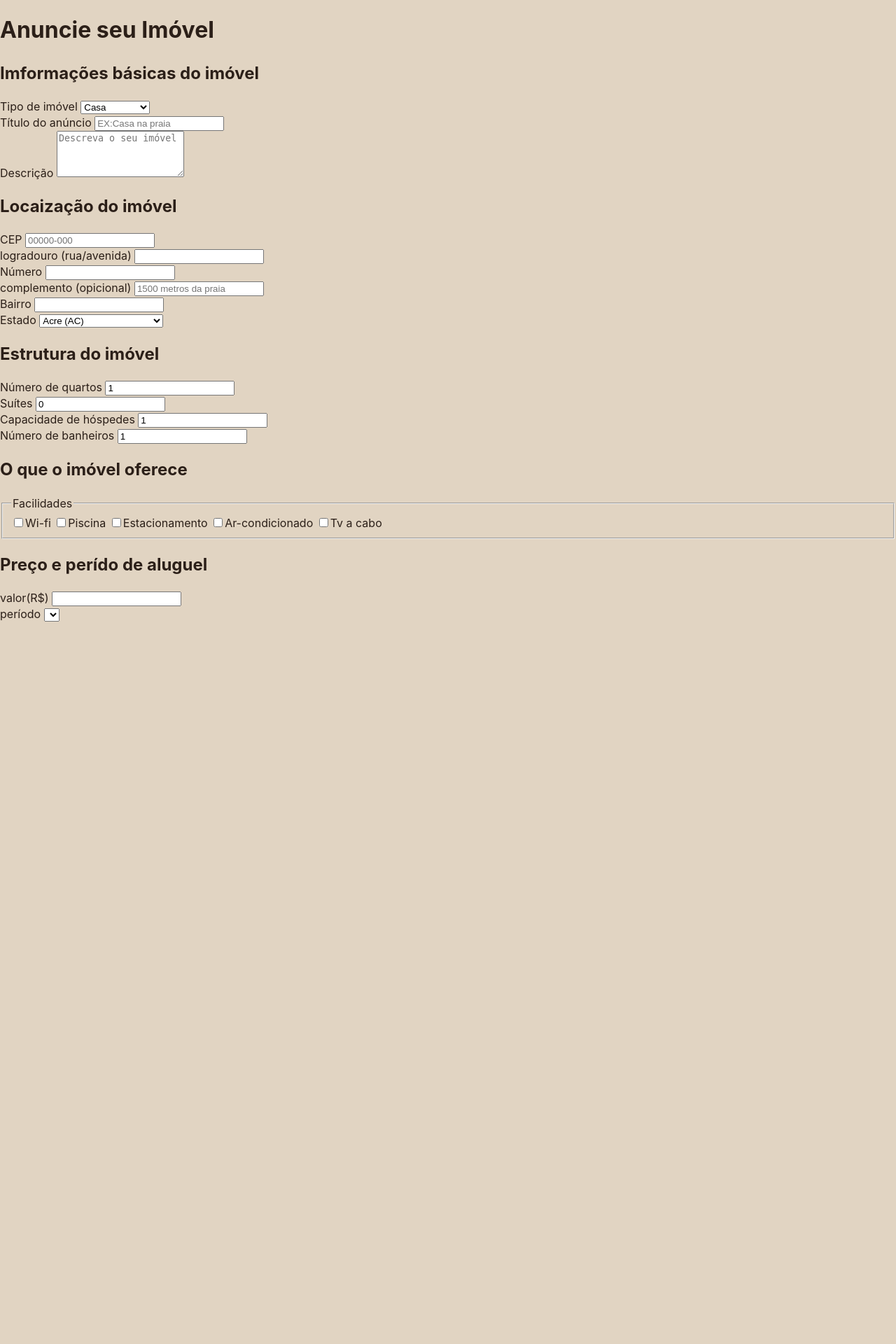
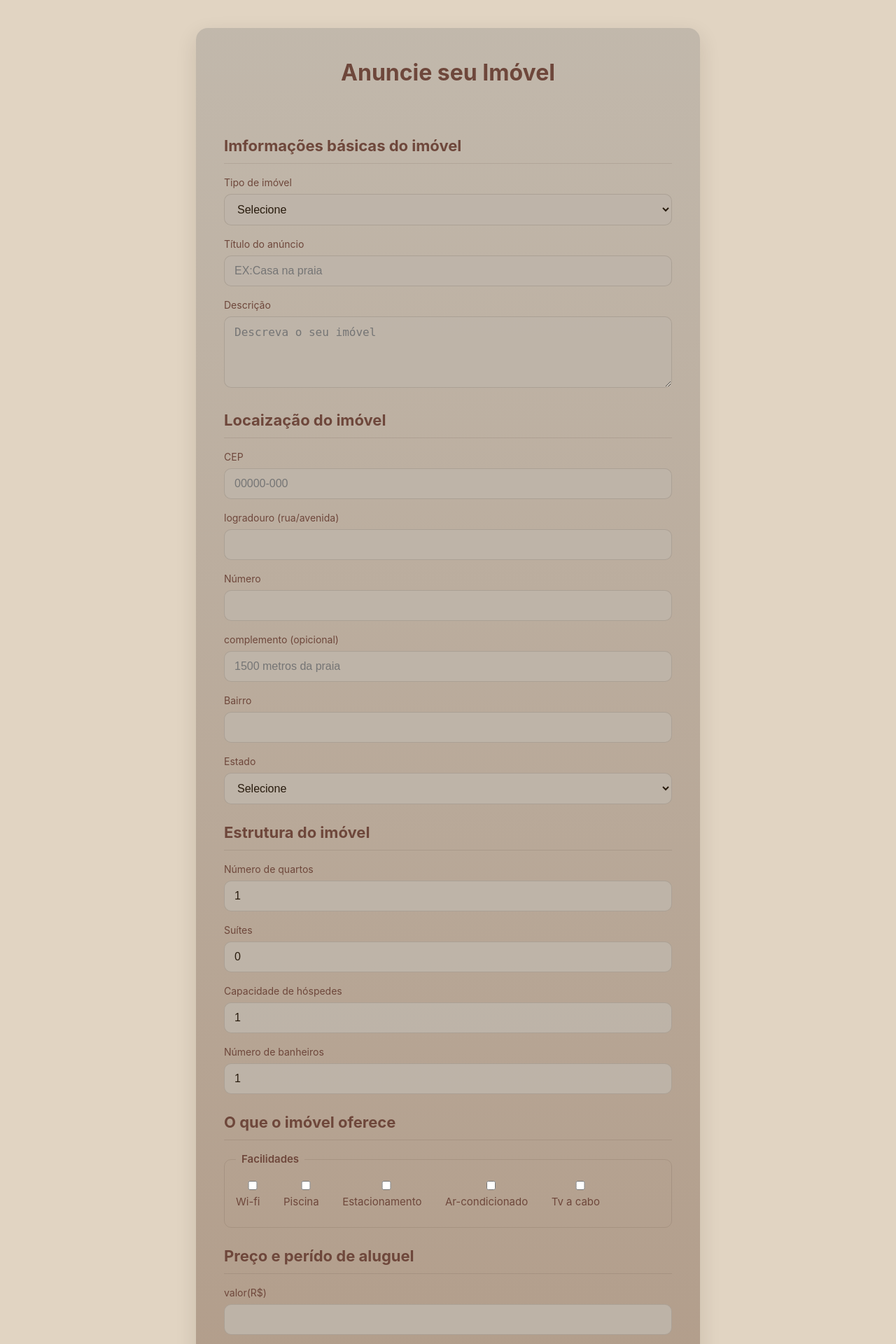
Before and after one commit to luyzabrunna/ABhostel, a PHP site: page /pages/cadastro_imovel.html in a window 1280 px wide. Shown: the top 1920 px of the page at 70% size. Before the commit the page ends 888 px from the top, so only its background shows below. Run offline with PHP 8.4, Linux system fonts and the light colour scheme; lists and menus that the app fills with data are empty.

Commit message:
Alterações finais

```diff
--- a/assets/css/cadastro.css
+++ b/assets/css/cadastro.css
@@ -280,9 +280,8 @@ body {
 
 /* Estado hover para desktop */
 .btn-primary:hover {
-  transform: scale(1.05) translateY(-2px);
-  filter: brightness(1.05);
-  background-color: var(--marrom-escuro);
+    background: #523a26;
+    transform: scale(1.05);
 }
 
 /* ========================
--- a/assets/css/cadastro_imovel.css
+++ b/assets/css/cadastro_imovel.css
@@ -12,33 +12,260 @@
 
 * {
     box-sizing: border-box;
+    margin: 0;
+    padding: 0;
+
 }
 
 html,body {
-    height: 100%;
+    font-size: 16px;
 }
 
 body {
     margin: 0;
-    font-family: "Inter","Segoe UI", Arial, sans-serif;
+    font-family: "Inter", -apple-system, BlinkMacSystemfont, "Segoe UI", roboto, sans-serif;
     background: var(--bege-claro);
     color: var(--texto-escuro);
-    line-height: 1.4;
+    line-height: 1.5;
 }
 
-.page-wraper{
+/* Centraliza o card */
+.page-wrapper{
     min-height: 100vh;
     display: flex;
-    align-items: center;
-    padding: 30px 20px;
+    align-items: flex-start;
+    justify-content: center;
+    padding: 24px 16px;
 }
 
-.car {
+
+.card {
     width: 100%;
     max-width: var(--max-width-card);
     background: linear-gradient(180deg, rgba(190,181,169,0.9), rgba(167,141,120,0.9));
     border-radius: calc(var(--radius)*1.2);
-    padding: 36px;
-    box-shadow: 0 10px ;
+    padding: 32px;
+    box-shadow: 0 10px 30px rgba(41,28,14,0.12); /*Sombra suave*/
+    display: flex;
+    flex-direction: column;
+    gap: 24px;
+}
 
+/*Título principal.*/
+.card h1 {
+    text-align: center; /*centraliza*/
+    font-size: 1.75rem;
+    color: var(--marrom-medio); /*espçamento embaixo*/
+    margin-bottom: 16px;
 }
+
+/*seção e formulario*/
+.section-title {
+    font-size: 1.25rem;
+    color: var(--marrom-medio);
+    margin: 24px 0 16px;
+    padding-bottom: 8px;
+    border-bottom: 1px solid rgba(41,28,14,0.1);
+}
+
+.form-group {
+    margin-bottom: 16px;
+}
+
+/*rotulos (label) do campo*/
+label {
+    display: block; /*ocupa toda a linha*/
+    font-size: 0.875rem;
+    margin-bottom: 6px;
+    color: var(--marrom-medio);
+}
+
+/*estilo comum para todos os campos editaveis */
+input, select, textarea {
+    width: 100%; /*ocupa toda a largura do grupo*/
+    padding: 12px 14px; /*espaço interno*/
+    border-radius: 10px; /*cantos arrendodados*/
+    border: 1.5px solid rgba(41,28,14,0.12);
+    background: rgba(190,181,169,0.95);
+    font-size: 1rem;
+    color: var(--marrom-escuro);
+}
+
+/*grupo de checkboxes*/
+fieldset {
+    border: 1px solid rgba(41,28,14,0.1);
+    border-radius: 10px;
+    padding: 16px;
+    margin-bottom: 16px;
+}
+
+fieldset legend {
+    font-weight: 600;
+    color: var(--marrom-medio);
+    padding: 0 8px;
+    font-size: 15px;
+}
+
+/*label dentro da checkboxes*/
+fieldset label {
+    display: inline-block;
+    margin-right: 16px;
+    margin-bottom: 8px;
+    font-weight: normal;
+    font-size: 15px;
+}
+
+/*Botoes finais*/
+.form-actions{
+    display: flex;
+    gap: 16px;
+    flex-wrap: wrap;
+    margin-top: 12px;
+}
+
+.btn {
+    padding: 12px 24px;
+    border-radius: 12px;
+    font-weight: 600;
+    font-size: 16px;
+    cursor: pointer;
+    border: none;
+    transition: all 0.2s ease; /*animação suave ao passar o mouse*/
+    min-width: 180px;
+}
+
+.btn-submit {
+    background: var(--marrom-escuro);
+    color: white;
+}
+
+.btn:hover {
+  filter: brightness(1.1); /* Fica um pouco mais claro ao passar o mouse */
+}
+
+.btn-draft:hover {
+    background: #aa9e93;
+    transform: scale(1.05);
+}
+
+.btn-submit:hover {
+    background: #523a26;
+    transform: scale(1.05);
+}
+
+/*responsividade*/
+@media (max-width: 375px) {
+  .page-wrapper {
+    padding: 16px 12px; /* Menos espaço nas bordas */
+  }
+
+  .card {
+    padding: 24px 16px; /* Menos padding interno */
+    border-radius: 12px; /* Borda menos arredondada */
+  }
+
+  .card h1 {
+    font-size: 1.5rem; /* 24px — menor para não ocupar muito espaço */
+  }
+
+  .section-title {
+    font-size: 1.125rem; /* 18px */
+  }
+
+  input, select, textarea {
+    font-size: 16px;
+    padding: 12px; /* Menos padding */
+  }
+
+  .btn {
+    min-width: auto; /* Remove largura mínima */
+    width: 100%; /* Ocupa toda a largura */
+  }
+
+  .form-actions {
+    flex-direction: column; /* Botões um embaixo do outro */
+  }
+}
+
+@media (min-width: 376px) and (max-width: 480px) {
+  .card {
+    padding: 28px;
+  }
+
+  input, select, textarea {
+    font-size: 16px; /* Mantém 16px para evitar zoom */
+  }
+
+  .btn {
+    min-width: auto;
+  }
+
+  .form-actions {
+    flex-direction: column;
+  }
+}
+
+@media (min-width: 481px) and (max-width: 768px) {
+  .page-wrapper {
+    padding: 32px 24px;
+  }
+
+  .card {
+    padding: 32px;
+  }
+
+  fieldset label {
+    display: block;
+    margin-right: 0;
+  }
+
+  .btn {
+    min-width: 160px;
+  }
+}
+
+@media (min-width: 769px) {
+  .page-wrapper {
+    padding: 40px 32px;
+  }
+
+  .card {
+    padding: 40px;
+  }
+
+  .card h1 {
+    font-size: 2rem; /* 32px */
+  }
+
+  .section-title {
+    font-size: 1.375rem; /* 22px */
+  }
+
+  input, select, textarea {
+    font-size: 1rem; /* Pode ser menor que 16px em desktop */
+  }
+
+  /* Em desktop, checkboxes podem ficar lado a lado */
+  fieldset label {
+    display: inline-block;
+  }
+
+  .btn {
+    min-width: 200px;
+  }
+
+  .form-actions {
+    flex-direction: row; /* Botões lado a lado */
+  }
+}
+
+@media (min-width: 1440px) {
+  .page-wrapper {
+    padding: 60px 48px; /* Mais espaço nas bordas */
+  }
+
+  .card {
+    max-width: 800px; /* Um pouco mais largo */
+    padding: 48px; /* Mais padding interno */
+  }
+}
--- a/pages/cadastro.html
+++ b/pages/cadastro.html
@@ -18,7 +18,7 @@
             <!-- Cabeçalho do card: logo á esquerda e link Entrar á direita -->
             <header class="card-header">
             <!-- Aqui fica a logo do site -->
-            <img src="/ABhostel/Imagens/logo.png" alt="logo do site" id="logo">
+            <img src="../Imagens/logo.png" alt="logo do site" id="logo">
             <!-- link para tela de login -->
             <a class="link-entrar" href="#" aria-label="">Entrar</a>
             </header>
--- a/pages/cadastro_imovel.html
+++ b/pages/cadastro_imovel.html
@@ -3,7 +3,7 @@
 <head>
     <meta charset="UTF-8">
     <meta name="viewport" content="width=device-width, initial-scale=1.0">
-    <title>Anuncie seu Imóvel</title>
+    <title>ABhostel - Anuncie seu Imóvel</title>
 
     <link rel="stylesheet" href="../assets/css/cadastro_imovel.css">
 
@@ -19,6 +19,8 @@
         <!-- Título principal-->
          <h1>Anuncie seu Imóvel</h1>
 
+         <form id="propertyListingForm">
+
          <!-- subtitulo  -->
           <h2 class="section-title">Imformações básicas do imóvel</h2>
 
@@ -30,6 +32,7 @@
 
              <!--caixa de seleção-->
              <select  name="propertyType" id="propertyType" required>
+                <option value="">Selecione</option>
                 <option value="Casa">Casa</option>
                 <option value="Apartamento">Apartamento</option>
                 <option value="Kitnet">Kitnet</option>
@@ -87,6 +90,7 @@
              <div class="form-group">
                 <label for="estado">Estado</label>
                 <select name="estado" id="estado" required>
+                    <option value="">Selecione</option>
                     <option value="Acre (AC)">Acre (AC)</option>
                     <option value="Alagoas (AL)">Alagoas (AL)</option>
                     <option value="Amapá (AP)">Amapá (AP)</option>
@@ -142,7 +146,7 @@
              </div>
 
              <!-- oque o imovel vai oferecer-->
-              <h2>O que o imóvel oferece</h2>
+              <h2 class="section-title">O que o imóvel oferece</h2>
               <fieldset>
                <legend>Facilidades</legend>
                <label><input type="checkbox" name="wi-fi">Wi-fi</label>
@@ -153,24 +157,67 @@
 
               </fieldset>
 
-              <!-- preço e período de aluguel-->
-               <h2>Preço e perído de aluguel</h2>
+              <!-- preço e data de aluguel-->
+               <h2 class="section-title">Preço e perído de aluguel</h2>
                <div class="form-group">
                   <label for="valor">valor(R$)</label>
                   <input type="number" id="valor" name="valor" min="1" required/>
                </div>
 
                <div class="form-group">
-                  <label for="periodo">período</label>
-                  <select name="periodo" id="periodo" required>
-                     <option value=""></option>
+                  <label for="periodo">Tipo de preço</label>
+                  <select name="tipo-preço" id="tipo-preço" required>
+                     <option value="">Selecione</option>
+                     <option value="noite">Por noite</option>
+                     <option value="semana">Por semana</option>
+                     <option value="mes">Por mês</option>
+                  </select>
+            </div>
+            <!-- data-->
 
-                  </select>
+            <div class="form-group">
+               <label for="data-inicio">Data de início</label>
+               <input type="date" id="data-inicio" name="data-inicio" required/>
+            </div>
 
+            <div class="form-group">
+               <label for="data-termino">Data de término</label>
+               <input type="date" id="data-termino" name="data-termino" required/>
+            </div>
+
+            <!-- contato do proprietario -->
+
+            <h2 class="section-title">Contato do proprietário</h2>
+            <div class="form-group">
+               <label for="whatsapp">Número do proprietario (WhatsApp)</label>
+               <input type="tel" id="whatsapp" name="whatsapp" placeholder="(00) 00000-000" required/>
+            </div>
+
+            <div class="form-group">
+               <label for="email-proprietario">Email(Opicional)</label>
+               <input type="email" id="email-proprietario" name="email-proprietario" placeholder="Seu@email.com"/>
+            </div>
+
+            <!-- fotos do imovel -->
+             <!-- selecionar fotos-->
+             <h2 class="section-title"></h2>
+             <div class="form-group">
+               <label for="fotos">Adicionar fotos</label>
+               <input type="file" id="fotos" name="fotos" accept="image/*" multiple/>
+             </div>
+
+             <!-- espaço para mostrar as fotos-->
+              <div id="preview-fotos">
+               <p>Pré-visualização das imagens aparecerá aqui após o upload.</p>
+              </div>
+
+              <!-- Botões finais -->
+               <div class="form-actions">
+                  <button type="button" class="btn btn-draft">Salvar como rascunho</button>
+                  <button type="submit" class="btn btn-submit">Publicar anúncio</button>
                </div>
-
-
-
-    </div>
+          </form>
+     </main>
+ </div>
 </body>
 </html>
```
